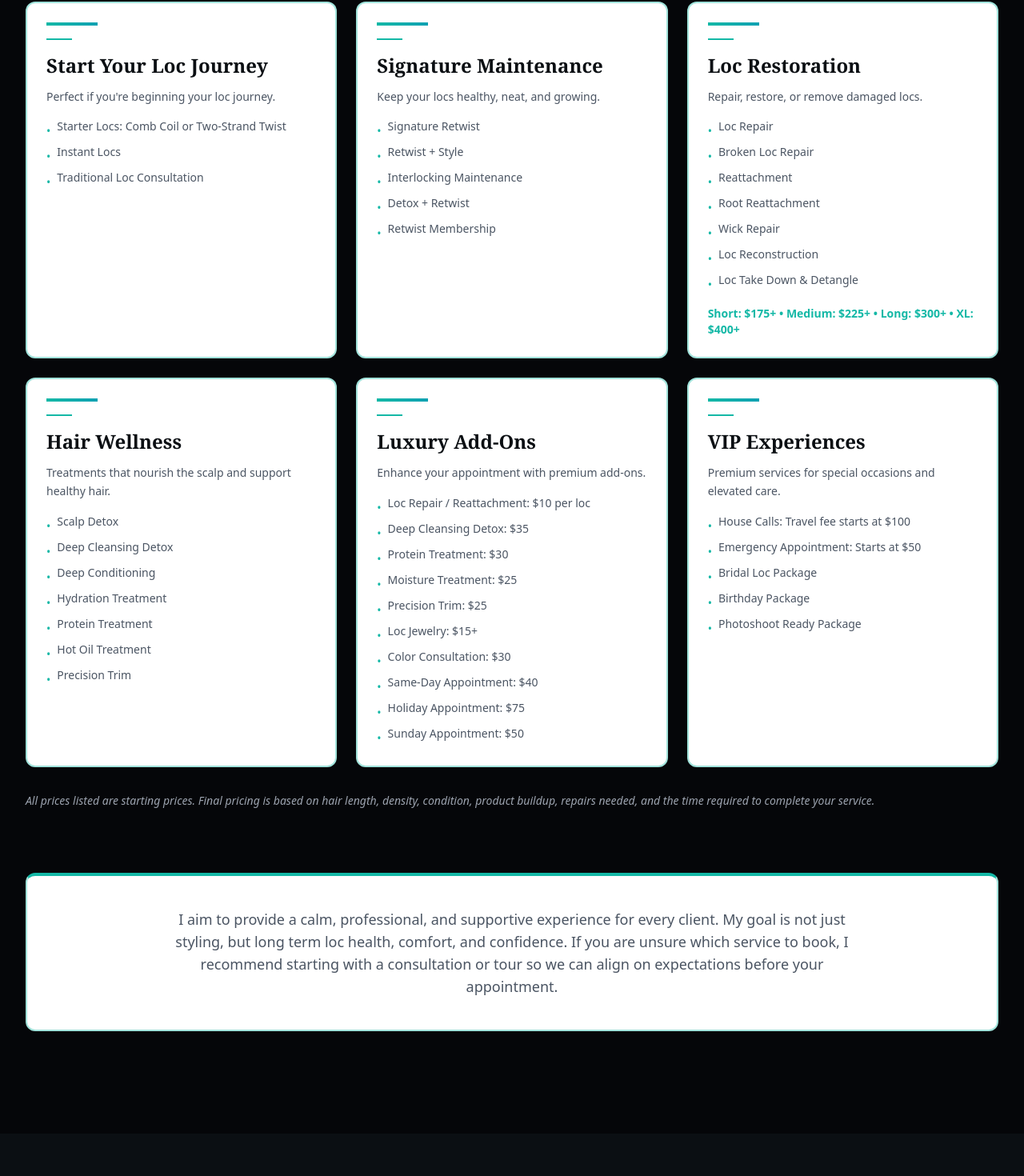
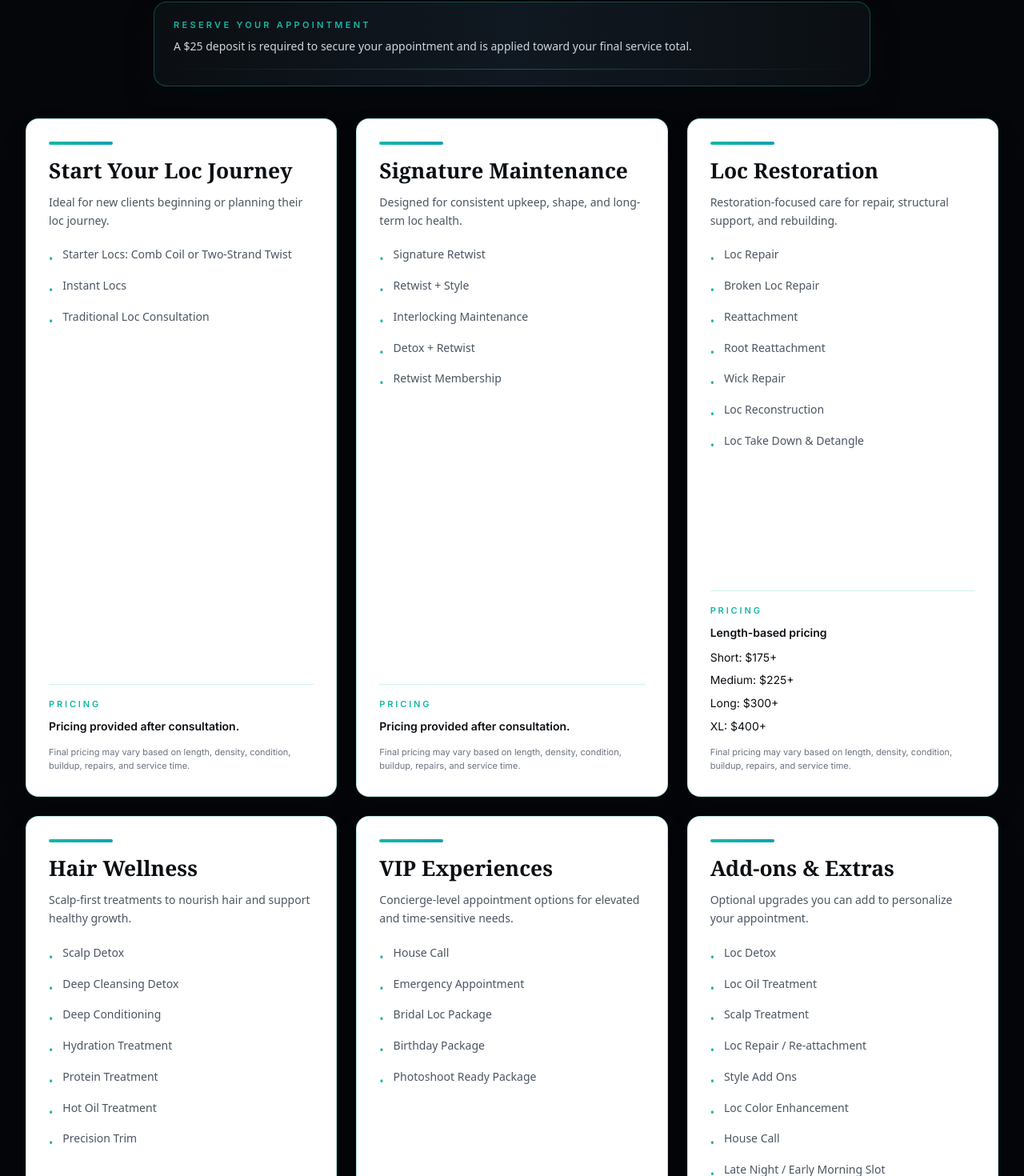
Before and after one commit to LataunaeB/locsbynya-site, a Next.js app: page / in a window 1280 px wide. Shown: the part 1522-2992 px from the top of the page at 80% size. Built offline with nearby package versions, Linux system fonts and the light colour scheme.

Commit message:
Refine Services & Pricing section with premium card layout and verified pricing copy

```diff
--- a/app/page.tsx
+++ b/app/page.tsx
@@ -25,6 +25,163 @@ const galleryImages = [
   { src: "/images/shoulder locs.png", alt: "Shoulder length locs", caption: "Shoulder length locs" },
   { src: "/images/Longest locs (no bg).PNG", alt: "Long mature locs", caption: "Long mature locs" },
 ];
+
+type ServiceCardData = {
+  title: string;
+  description: string;
+  services: string[];
+  pricingText?: string;
+  pricingItems?: string[];
+  pricingNote?: string;
+};
+
+const serviceCards: ServiceCardData[] = [
+  {
+    title: 'Start Your Loc Journey',
+    description: 'Ideal for new clients beginning or planning their loc journey.',
+    services: [
+      'Starter Locs: Comb Coil or Two-Strand Twist',
+      'Instant Locs',
+      'Traditional Loc Consultation',
+    ],
+    pricingText: 'Pricing provided after consultation.',
+  },
+  {
+    title: 'Signature Maintenance',
+    description: 'Designed for consistent upkeep, shape, and long-term loc health.',
+    services: [
+      'Signature Retwist',
+      'Retwist + Style',
+      'Interlocking Maintenance',
+      'Detox + Retwist',
+      'Retwist Membership',
+    ],
+    pricingText: 'Pricing provided after consultation.',
+  },
+  {
+    title: 'Loc Restoration',
+    description: 'Restoration-focused care for repair, structural support, and rebuilding.',
+    services: [
+      'Loc Repair',
+      'Broken Loc Repair',
+      'Reattachment',
+      'Root Reattachment',
+      'Wick Repair',
+      'Loc Reconstruction',
+      'Loc Take Down & Detangle',
+    ],
+    pricingText: 'Length-based pricing',
+    pricingItems: [
+      'Short: $175+',
+      'Medium: $225+',
+      'Long: $300+',
+      'XL: $400+',
+    ],
+  },
+  {
+    title: 'Hair Wellness',
+    description: 'Scalp-first treatments to nourish hair and support healthy growth.',
+    services: [
+      'Scalp Detox',
+      'Deep Cleansing Detox',
+      'Deep Conditioning',
+      'Hydration Treatment',
+      'Protein Treatment',
+      'Hot Oil Treatment',
+      'Precision Trim',
+    ],
+    pricingText: 'Pricing provided after consultation.',
+  },
+  {
+    title: 'VIP Experiences',
+    description: 'Concierge-level appointment options for elevated and time-sensitive needs.',
+    services: [
+      'House Call',
+      'Emergency Appointment',
+      'Bridal Loc Package',
+      'Birthday Package',
+      'Photoshoot Ready Package',
+    ],
+    pricingText: 'Pricing provided after consultation.',
+  },
+  {
+    title: 'Add-ons & Extras',
+    description: 'Optional upgrades you can add to personalize your appointment.',
+    services: [
+      'Loc Detox',
+      'Loc Oil Treatment',
+      'Scalp Treatment',
+      'Loc Repair / Re-attachment',
+      'Style Add Ons',
+      'Loc Color Enhancement',
+      'House Call',
+      'Late Night / Early Morning Slot',
+    ],
+    pricingItems: [
+      'Loc Detox: +$30',
+      'Loc Oil Treatment: +$25',
+      'Scalp Treatment: +$30',
+      'Loc Repair / Re-attachment: +$15 each',
+      'Style Add Ons: priced by style',
+      'Loc Color Enhancement: starting at $40+',
+      'House Call: +$60+, depending on range and accessibility',
+      'Late Night / Early Morning Slot: by request only',
+    ],
+  },
+];
+
+function ServiceCard({
+  title,
+  description,
+  services,
+  pricingText,
+  pricingItems,
+  pricingNote,
+}: ServiceCardData) {
+  return (
+    <article className="flex h-full flex-col rounded-2xl border border-[#14B8A6]/30 bg-white p-6 md:p-7 shadow-[0_18px_40px_rgba(11,15,19,0.08)] transition-all duration-300 hover:-translate-y-0.5 hover:border-[#14B8A6]/60 hover:shadow-[0_24px_50px_rgba(20,184,166,0.14)]">
+      <div className="h-1 w-20 rounded-full bg-gradient-to-r from-[#14B8A6] to-[#0FA1B2]" />
+      <div className="flex flex-1 flex-col pt-4">
+        <div>
+          <h3 className="font-serif text-[1.65rem] font-bold leading-tight text-[#0B0F13]">{title}</h3>
+          <p className="mt-3 font-sans text-sm leading-relaxed text-[#4B5563]">{description}</p>
+          <ul className="mt-5 space-y-2.5">
+            {services.map((service) => (
+              <li key={service} className="flex items-start gap-3 font-sans text-sm leading-relaxed text-[#4B5563]">
+                <span className="mt-1.5 text-[#14B8A6]">•</span>
+                <span>{service}</span>
+              </li>
+            ))}
+          </ul>
+        </div>
+
+        <div className="mt-auto pt-6">
+          <div className="border-t border-[#14B8A6]/20 pt-4">
+            <p className="text-[11px] font-semibold uppercase tracking-[0.26em] text-[#14B8A6]">Pricing</p>
+            {pricingText && (
+              <p className="mt-2 text-sm font-semibold leading-relaxed text-[#0B0F13]">{pricingText}</p>
+            )}
+            {pricingItems && (
+              <div className="mt-2 space-y-1.5">
+                {pricingItems.map((item) => (
+                  <p key={item} className="text-sm leading-relaxed text-[#0B0F13]">
+                    {item}
+                  </p>
+                ))}
+              </div>
+            )}
+            {pricingNote && (
+              <p className="mt-2 text-xs leading-relaxed text-[#4B5563]">{pricingNote}</p>
+            )}
+            <p className="mt-3 text-[11px] leading-relaxed text-[#6B7280]">
+              Final pricing may vary based on length, density, condition, buildup, repairs, and service time.
+            </p>
+          </div>
+        </div>
+      </div>
+    </article>
+  );
+}
 
 export default function Home() {
   const [showPromoBar, setShowPromoBar] = useState(true);
@@ -429,246 +586,32 @@ export default function Home() {
               Services & Pricing
             </h2>
             <p className="font-sans text-lg text-[#9CA3AF] max-w-3xl mx-auto leading-relaxed">
-              My work is centered on scalp health, clean parting, and styles that mature beautifully over time. All services include a wash, blow dry, and style unless otherwise noted.
+              My work is centered on scalp health, clean parting, and styles that mature beautifully over time. Each category below is organized for fast, clear scanning on any screen.
             </p>
           </header>
 
+          <div className="mb-10 reveal-on-scroll">
+            <div className="mx-auto max-w-4xl rounded-2xl border border-[#14B8A6]/35 bg-gradient-to-r from-[#0B0F13] via-[#101821] to-[#0B0F13] px-6 py-5 shadow-[0_16px_35px_rgba(4,10,16,0.45)]">
+              <p className="text-[11px] font-semibold uppercase tracking-[0.3em] text-[#14B8A6]">
+                Reserve Your Appointment
+              </p>
+              <p className="mt-2 font-sans text-sm leading-relaxed text-[#D1D5DB]">
+                A $25 deposit is required to secure your appointment and is applied toward your final service total.
+              </p>
+              <div className="mt-4 h-px w-full bg-gradient-to-r from-transparent via-[#14B8A6]/40 to-transparent" aria-hidden="true"></div>
+            </div>
+          </div>
+
           {/* SERVICES CATEGORY CARDS */}
           <div className="mb-20 reveal-on-scroll">
-            <div className="grid grid-cols-1 md:grid-cols-2 lg:grid-cols-3 gap-6">
-              <div className="bg-white rounded-xl border-2 border-[#14B8A6]/40 p-6 hover:border-[#14B8A6] hover:shadow-lg hover:shadow-[#14B8A6]/20 transition-all group">
-                <div className="h-1 w-16 bg-gradient-to-r from-[#14B8A6] to-[#0FA1B2] mb-4"></div>
-                <div className="h-0.5 w-8 bg-[#14B8A6] mb-4"></div>
-                <h4 className="font-serif text-2xl font-bold text-[#0B0F13] mb-3">Start Your Loc Journey</h4>
-                <p className="font-sans text-[#4B5563] leading-relaxed mb-4 text-sm">
-                  Perfect if you're beginning your loc journey.
-                </p>
-                <ul className="space-y-1.5">
-                  <li className="font-sans text-sm text-[#4B5563] flex items-start">
-                    <span className="text-[#14B8A6] mr-2 mt-1.5">•</span>
-                    <span>Starter Locs: Comb Coil or Two-Strand Twist</span>
-                  </li>
-                  <li className="font-sans text-sm text-[#4B5563] flex items-start">
-                    <span className="text-[#14B8A6] mr-2 mt-1.5">•</span>
-                    <span>Instant Locs</span>
-                  </li>
-                  <li className="font-sans text-sm text-[#4B5563] flex items-start">
-                    <span className="text-[#14B8A6] mr-2 mt-1.5">•</span>
-                    <span>Traditional Loc Consultation</span>
-                  </li>
-                </ul>
-              </div>
-
-              <div className="bg-white rounded-xl border-2 border-[#14B8A6]/40 p-6 hover:border-[#14B8A6] hover:shadow-lg hover:shadow-[#14B8A6]/20 transition-all group">
-                <div className="h-1 w-16 bg-gradient-to-r from-[#14B8A6] to-[#0FA1B2] mb-4"></div>
-                <div className="h-0.5 w-8 bg-[#14B8A6] mb-4"></div>
-                <h4 className="font-serif text-2xl font-bold text-[#0B0F13] mb-3">Signature Maintenance</h4>
-                <p className="font-sans text-[#4B5563] leading-relaxed mb-4 text-sm">
-                  Keep your locs healthy, neat, and growing.
-                </p>
-                <ul className="space-y-1.5">
-                  <li className="font-sans text-sm text-[#4B5563] flex items-start">
-                    <span className="text-[#14B8A6] mr-2 mt-1.5">•</span>
-                    <span>Signature Retwist</span>
-                  </li>
-                  <li className="font-sans text-sm text-[#4B5563] flex items-start">
-                    <span className="text-[#14B8A6] mr-2 mt-1.5">•</span>
-                    <span>Retwist + Style</span>
-                  </li>
-                  <li className="font-sans text-sm text-[#4B5563] flex items-start">
-                    <span className="text-[#14B8A6] mr-2 mt-1.5">•</span>
-                    <span>Interlocking Maintenance</span>
-                  </li>
-                  <li className="font-sans text-sm text-[#4B5563] flex items-start">
-                    <span className="text-[#14B8A6] mr-2 mt-1.5">•</span>
-                    <span>Detox + Retwist</span>
-                  </li>
-                  <li className="font-sans text-sm text-[#4B5563] flex items-start">
-                    <span className="text-[#14B8A6] mr-2 mt-1.5">•</span>
-                    <span>Retwist Membership</span>
-                  </li>
-                </ul>
-              </div>
-
-              <div className="bg-white rounded-xl border-2 border-[#14B8A6]/40 p-6 hover:border-[#14B8A6] hover:shadow-lg hover:shadow-[#14B8A6]/20 transition-all group">
-                <div className="h-1 w-16 bg-gradient-to-r from-[#14B8A6] to-[#0FA1B2] mb-4"></div>
-                <div className="h-0.5 w-8 bg-[#14B8A6] mb-4"></div>
-                <h4 className="font-serif text-2xl font-bold text-[#0B0F13] mb-3">Loc Restoration</h4>
-                <p className="font-sans text-[#4B5563] leading-relaxed mb-4 text-sm">
-                  Repair, restore, or remove damaged locs.
-                </p>
-                <ul className="space-y-1.5">
-                  <li className="font-sans text-sm text-[#4B5563] flex items-start">
-                    <span className="text-[#14B8A6] mr-2 mt-1.5">•</span>
-                    <span>Loc Repair</span>
-                  </li>
-                  <li className="font-sans text-sm text-[#4B5563] flex items-start">
-                    <span className="text-[#14B8A6] mr-2 mt-1.5">•</span>
-                    <span>Broken Loc Repair</span>
-                  </li>
-                  <li className="font-sans text-sm text-[#4B5563] flex items-start">
-                    <span className="text-[#14B8A6] mr-2 mt-1.5">•</span>
-                    <span>Reattachment</span>
-                  </li>
-                  <li className="font-sans text-sm text-[#4B5563] flex items-start">
-                    <span className="text-[#14B8A6] mr-2 mt-1.5">•</span>
-                    <span>Root Reattachment</span>
-                  </li>
-                  <li className="font-sans text-sm text-[#4B5563] flex items-start">
-                    <span className="text-[#14B8A6] mr-2 mt-1.5">•</span>
-                    <span>Wick Repair</span>
-                  </li>
-                  <li className="font-sans text-sm text-[#4B5563] flex items-start">
-                    <span className="text-[#14B8A6] mr-2 mt-1.5">•</span>
-                    <span>Loc Reconstruction</span>
-                  </li>
-                  <li className="font-sans text-sm text-[#4B5563] flex items-start">
-                    <span className="text-[#14B8A6] mr-2 mt-1.5">•</span>
-                    <span>Loc Take Down & Detangle</span>
-                  </li>
-                </ul>
-                <p className="font-sans text-sm text-[#14B8A6] font-semibold mt-4">
-                  Short: $175+ • Medium: $225+ • Long: $300+ • XL: $400+
-                </p>
-              </div>
-
-              <div className="bg-white rounded-xl border-2 border-[#14B8A6]/40 p-6 hover:border-[#14B8A6] hover:shadow-lg hover:shadow-[#14B8A6]/20 transition-all group">
-                <div className="h-1 w-16 bg-gradient-to-r from-[#14B8A6] to-[#0FA1B2] mb-4"></div>
-                <div className="h-0.5 w-8 bg-[#14B8A6] mb-4"></div>
-                <h4 className="font-serif text-2xl font-bold text-[#0B0F13] mb-3">Hair Wellness</h4>
-                <p className="font-sans text-[#4B5563] leading-relaxed mb-4 text-sm">
-                  Treatments that nourish the scalp and support healthy hair.
-                </p>
-                <ul className="space-y-1.5">
-                  <li className="font-sans text-sm text-[#4B5563] flex items-start">
-                    <span className="text-[#14B8A6] mr-2 mt-1.5">•</span>
-                    <span>Scalp Detox</span>
-                  </li>
-                  <li className="font-sans text-sm text-[#4B5563] flex items-start">
-                    <span className="text-[#14B8A6] mr-2 mt-1.5">•</span>
-                    <span>Deep Cleansing Detox</span>
-                  </li>
-                  <li className="font-sans text-sm text-[#4B5563] flex items-start">
-                    <span className="text-[#14B8A6] mr-2 mt-1.5">•</span>
-                    <span>Deep Conditioning</span>
-                  </li>
-                  <li className="font-sans text-sm text-[#4B5563] flex items-start">
-                    <span className="text-[#14B8A6] mr-2 mt-1.5">•</span>
-                    <span>Hydration Treatment</span>
-                  </li>
-                  <li className="font-sans text-sm text-[#4B5563] flex items-start">
-                    <span className="text-[#14B8A6] mr-2 mt-1.5">•</span>
-                    <span>Protein Treatment</span>
-                  </li>
-                  <li className="font-sans text-sm text-[#4B5563] flex items-start">
-                    <span className="text-[#14B8A6] mr-2 mt-1.5">•</span>
-                    <span>Hot Oil Treatment</span>
-                  </li>
-                  <li className="font-sans text-sm text-[#4B5563] flex items-start">
-                    <span className="text-[#14B8A6] mr-2 mt-1.5">•</span>
-                    <span>Precision Trim</span>
-                  </li>
-                </ul>
-              </div>
-
-              <div className="bg-white rounded-xl border-2 border-[#14B8A6]/40 p-6 hover:border-[#14B8A6] hover:shadow-lg hover:shadow-[#14B8A6]/20 transition-all group">
-                <div className="h-1 w-16 bg-gradient-to-r from-[#14B8A6] to-[#0FA1B2] mb-4"></div>
-                <div className="h-0.5 w-8 bg-[#14B8A6] mb-4"></div>
-                <h4 className="font-serif text-2xl font-bold text-[#0B0F13] mb-3">Luxury Add-Ons</h4>
-                <p className="font-sans text-[#4B5563] leading-relaxed mb-4 text-sm">
-                  Enhance your appointment with premium add-ons.
-                </p>
-                <ul className="space-y-1.5">
-                  <li className="font-sans text-sm text-[#4B5563] flex items-start">
-                    <span className="text-[#14B8A6] mr-2 mt-1.5">•</span>
-                    <span>Loc Repair / Reattachment: $10 per loc</span>
-                  </li>
-                  <li className="font-sans text-sm text-[#4B5563] flex items-start">
-                    <span className="text-[#14B8A6] mr-2 mt-1.5">•</span>
-                    <span>Deep Cleansing Detox: $35</span>
-                  </li>
-                  <li className="font-sans text-sm text-[#4B5563] flex items-start">
-                    <span className="text-[#14B8A6] mr-2 mt-1.5">•</span>
-                    <span>Protein Treatment: $30</span>
-                  </li>
-                  <li className="font-sans text-sm text-[#4B5563] flex items-start">
-                    <span className="text-[#14B8A6] mr-2 mt-1.5">•</span>
-                    <span>Moisture Treatment: $25</span>
-                  </li>
-                  <li className="font-sans text-sm text-[#4B5563] flex items-start">
-                    <span className="text-[#14B8A6] mr-2 mt-1.5">•</span>
-                    <span>Precision Trim: $25</span>
-                  </li>
-                  <li className="font-sans text-sm text-[#4B5563] flex items-start">
-                    <span className="text-[#14B8A6] mr-2 mt-1.5">•</span>
-                    <span>Loc Jewelry: $15+</span>
-                  </li>
-                  <li className="font-sans text-sm text-[#4B5563] flex items-start">
-                    <span className="text-[#14B8A6] mr-2 mt-1.5">•</span>
-                    <span>Color Consultation: $30</span>
-                  </li>
-                  <li className="font-sans text-sm text-[#4B5563] flex items-start">
-                    <span className="text-[#14B8A6] mr-2 mt-1.5">•</span>
-                    <span>Same-Day Appointment: $40</span>
-                  </li>
-                  <li className="font-sans text-sm text-[#4B5563] flex items-start">
-                    <span className="text-[#14B8A6] mr-2 mt-1.5">•</span>
-                    <span>Holiday Appointment: $75</span>
-                  </li>
-                  <li className="font-sans text-sm text-[#4B5563] flex items-start">
-                    <span className="text-[#14B8A6] mr-2 mt-1.5">•</span>
-                    <span>Sunday Appointment: $50</span>
-                  </li>
-                </ul>
-              </div>
-
-              <div className="bg-white rounded-xl border-2 border-[#14B8A6]/40 p-6 hover:border-[#14B8A6] hover:shadow-lg hover:shadow-[#14B8A6]/20 transition-all group">
-                <div className="h-1 w-16 bg-gradient-to-r from-[#14B8A6] to-[#0FA1B2] mb-4"></div>
-                <div className="h-0.5 w-8 bg-[#14B8A6] mb-4"></div>
-                <h4 className="font-serif text-2xl font-bold text-[#0B0F13] mb-3">VIP Experiences</h4>
-                <p className="font-sans text-[#4B5563] leading-relaxed mb-4 text-sm">
-                  Premium services for special occasions and elevated care.
-                </p>
-                <ul className="space-y-1.5">
-                  <li className="font-sans text-sm text-[#4B5563] flex items-start">
-                    <span className="text-[#14B8A6] mr-2 mt-1.5">•</span>
-                    <span>House Calls: Travel fee starts at $100</span>
-                  </li>
-                  <li className="font-sans text-sm text-[#4B5563] flex items-start">
-                    <span className="text-[#14B8A6] mr-2 mt-1.5">•</span>
-                    <span>Emergency Appointment: Starts at $50</span>
-                  </li>
-                  <li className="font-sans text-sm text-[#4B5563] flex items-start">
-                    <span className="text-[#14B8A6] mr-2 mt-1.5">•</span>
-                    <span>Bridal Loc Package</span>
-                  </li>
-                  <li className="font-sans text-sm text-[#4B5563] flex items-start">
-                    <span className="text-[#14B8A6] mr-2 mt-1.5">•</span>
-                    <span>Birthday Package</span>
-                  </li>
-                  <li className="font-sans text-sm text-[#4B5563] flex items-start">
-                    <span className="text-[#14B8A6] mr-2 mt-1.5">•</span>
-                    <span>Photoshoot Ready Package</span>
-                  </li>
-                </ul>
-              </div>
-            </div>
-
-            <p className="font-sans text-sm text-[#9CA3AF] italic mt-8 text-center md:text-left">
-              All prices listed are starting prices. Final pricing is based on hair length, density, condition, product buildup, repairs needed, and the time required to complete your service.
-            </p>
-          </div>
-
-          {/* FINAL NOTES */}
-          <div className="reveal-on-scroll">
-            <div className="bg-white rounded-xl border-2 border-[#14B8A6]/40 border-t-4 border-t-[#14B8A6] p-8 md:p-10">
-              <p className="font-sans text-base md:text-lg text-[#4B5563] leading-relaxed max-w-4xl mx-auto text-center">
-                I aim to provide a calm, professional, and supportive experience for every client. My goal is not just styling, but long term loc health, comfort, and confidence. If you are unsure which service to book, I recommend starting with a consultation or tour so we can align on expectations before your appointment.
-              </p>
+            <div className="grid grid-cols-1 gap-6 md:grid-cols-2 xl:grid-cols-3 auto-rows-fr">
+              {serviceCards.map((card) => (
+                <ServiceCard key={card.title} {...card} />
+              ))}
             </div>
           </div>
         </div>
-        </section>
+      </section>
 
       {/* GALLERY SECTION */}
       <section id="gallery" className="py-20 md:py-32 bg-[#0B0F13] text-[#F9FAFB] relative">
@@ -750,7 +693,7 @@ export default function Home() {
                   </li>
                   <li className="font-sans text-sm text-[#9CA3AF] leading-relaxed flex items-start">
                     <span className="text-[#14B8A6] mr-2 mt-1.5">•</span>
-                    <span>No extra guests or children unless they are receiving a service (we do accept walk-ins)</span>
+                    <span>No extra guests or children unless they are receiving a service</span>
                   </li>
                 </ul>
             </div>
@@ -1167,7 +1110,7 @@ export default function Home() {
                 </span>
               </summary>
               <p className="mt-4 font-sans text-[#9CA3AF] leading-relaxed">
-                New clients should select "New Client Consultation" when booking. You'll be asked to upload photos or a short video of your hair so Nya can see your hair texture and condition. After reviewing your photos/video, Nya will recommend the best service for you.
+                New clients should select "Traditional Loc Consultation" when booking. You'll be asked to upload photos or a short video of your hair so Nya can see your hair texture and condition. After reviewing your photos/video, Nya will recommend the best service for you.
               </p>
             </details>
 
```
